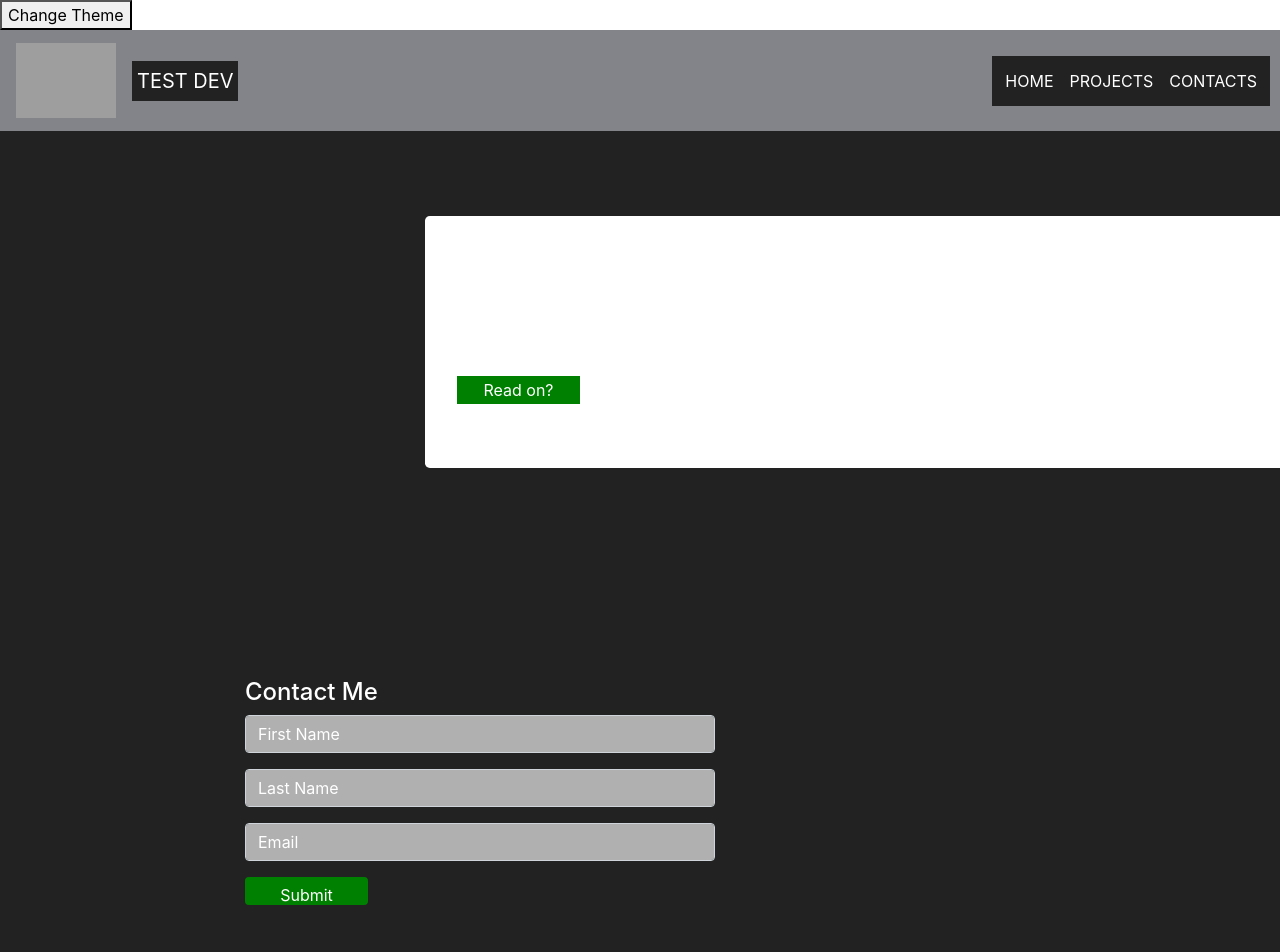
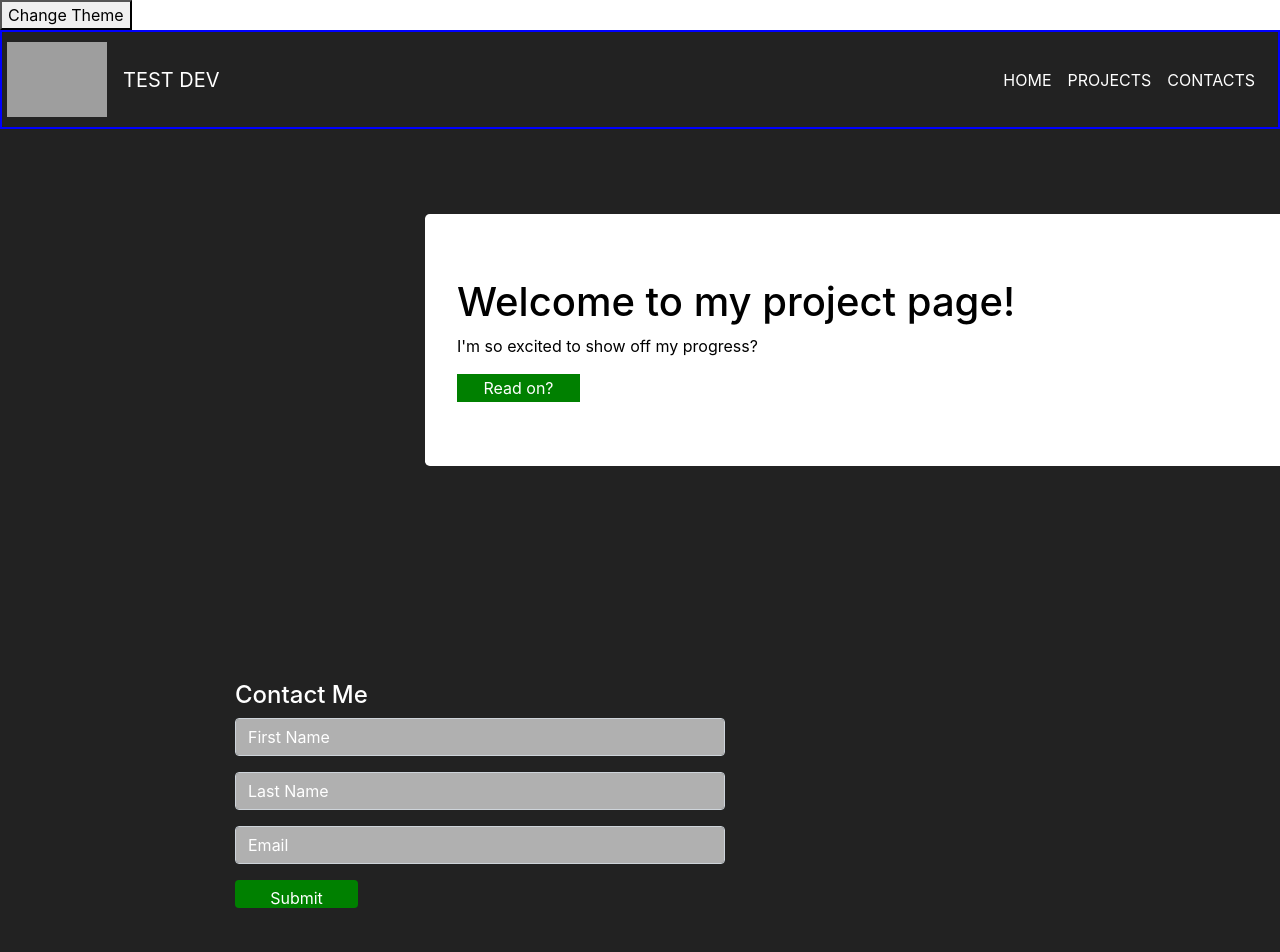
Before and after one commit to Banyan-Labs/collaborate, a React (Create React App) app: page / in a window 1280 px wide. Shown: the top 952 px of the page. Built offline with nearby package versions, Linux system fonts and the light colour scheme; grey boxes are pictures that could not be loaded.

Commit message:
not finished

```diff
--- a/src/components/ContactForm/ContactForm.css
+++ b/src/components/ContactForm/ContactForm.css
@@ -4,11 +4,23 @@
     margin-left: 225px;
     margin-top: 100px;
 }
+/* .form-input::placeholder{
+    background-color: #474646;
+    color:'#111';
+} */
 
 .form-input {
     background-color: #B0B0B0;
+
 }
+/* .form-inputTwo::placeholder{
+    background-color: #B0B0B0;
+    color:'#fff';
+} */
+.form-inputTwo {
+    background-color: #B0B0B0;
 
+}
 .form-control::-webkit-input-placeholder {
     color: white;
 }
--- a/src/components/ContactForm/ContactForm.jsx
+++ b/src/components/ContactForm/ContactForm.jsx
@@ -7,10 +7,11 @@ import './ContactForm.css'
 
 function ContactForm() {
     const theme = useContext(ThemeContext);
+
     return (
         <div style={theme} >
-            <Form className="contact-form">
-                <Col>
+            <Form className="contact-form" >
+                <Col style={theme}>
                     <h4>Contact Me</h4>
                     <Form.Group className="mb-3" controlId="exampleForm.ControlInput1">
                         <Form.Control className="form-input" type="text" placeholder="First Name" />
--- a/src/components/Jumbotron/Jumbotron.css
+++ b/src/components/Jumbotron/Jumbotron.css
@@ -1,5 +1,6 @@
 #layout{
     background-color: white;
+    color:black;
     width: 100%;
     margin-left: 420px;
     margin-right: 420px;
--- a/src/components/Navbar/Navbar.css
+++ b/src/components/Navbar/Navbar.css
@@ -1,11 +1,13 @@
 .navbar {
     background: #828489;
     color: white;
+    border:blue 2px solid;
 }
 
 .links {
     position: absolute;
     right: 10px;
+     color: white;
 }
 
 #home-link-name {
--- a/src/components/Navbar/Navbar.js
+++ b/src/components/Navbar/Navbar.js
@@ -7,15 +7,15 @@ import './Navbar.css'
 export default function Navbar() {
   const theme = useContext(ThemeContext);
   return (
-    <ReactBootStrap.Navbar collapseOnSelect >
+    <ReactBootStrap.Navbar style={theme} collapseOnSelect >
       {
         SITE_DATA.logo === "" ?
           null :
-          <ReactBootStrap.Navbar.Brand href="/">
+          <ReactBootStrap.Navbar.Brand variant="pills" href="/">
             <img src={SITE_DATA.logo} alt="my-logo" style={{ width: 100 }} />
           </ReactBootStrap.Navbar.Brand>
       }
-      <ReactBootStrap.Navbar.Brand style={theme} id="Dev-name" href="/">{SITE_DATA.developerName}</ReactBootStrap.Navbar.Brand>
+      <ReactBootStrap.Navbar.Brand id="Dev-name" href="/">{SITE_DATA.developerName}</ReactBootStrap.Navbar.Brand>
       <ReactBootStrap.Navbar.Toggle aria-controls="responsive-navbar-nav" />
       <ReactBootStrap.Navbar.Collapse id="responsive-navbar-nav">
         <div style={theme} className="links">
```
